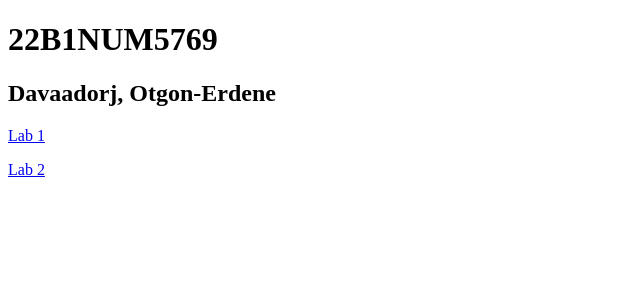
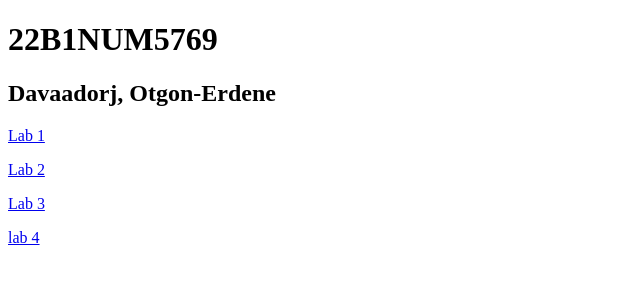
Before and after one commit to otgonerdenedavaadorj/otgoo123, a plain HTML site: page index.html in a window 1280 px wide. Shown: the whole page, without its empty margins (0-640 px from the left). Drawn offline with Linux system fonts and the light colour scheme.

Commit message:
Add files via upload

```diff
--- a/index.html
+++ b/index.html
@@ -13,5 +13,11 @@
         <a href="lab2.html" target=_blank title="lab2 ochih">
             <p>Lab 2</p>
         </a>
+        <a href="lab3.html" title="Lab 3 ruu ochih">
+            <p>Lab 3</p>
+        </a>
+        <a href="lab4.html" title="lab4 ochih">
+            <p>lab 4</p>
+        </a>
     </body>
 </html>
```
